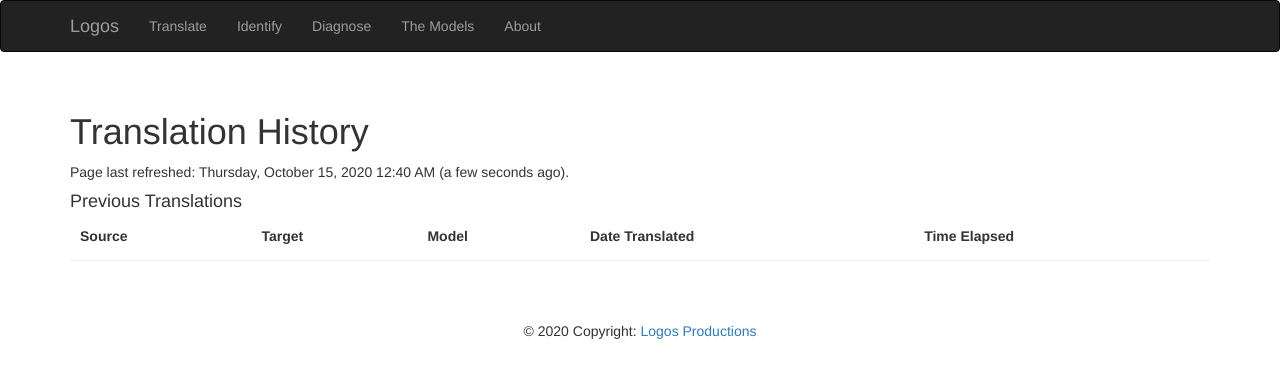
After one commit to davidhaase/logos, a Flask app: page /translationhistory in a window 1280 px wide. The commit adds this page. Shown: the top 378 px of the page. Run offline with Flask 2, Linux system fonts and the light colour scheme; data that the repository does not hold is empty; parts of the project's set-up code (start-up, migrations or seed data) failed here and were passed over; some libraries are stand-ins or nearby versions.

Commit message:
Moved Translation History table to its own page

```diff
--- a/app/main/views.py
+++ b/app/main/views.py
@@ -294,10 +294,6 @@ def themodels():
     #     form.form_selection_number_of_sentences.data= session['subset']
 
 
-
-
-
-
 @main.route('/about', methods=['GET', 'POST'])
 def about():
     form = PopulateTablesForm()
@@ -416,6 +412,27 @@ def about():
 
     return render_template('about.html', form=form, form_list=session.get('form_list'))
 
+@main.route('/translationhistory', methods=['GET'])
+def translationhistory():
+    # LOAD VARIABLES for the PAGE in GENERAL
+    # Display a table of all the translations made so far
+    Translations = Translation()
+    table_of_translation_history = [
+        [   datetime.strptime(translation['date_created'], "%m/%d/%Y, %H:%M:%S"),
+            translation['input_string'],
+            translation['source_lang_en'],
+            translation['output_string'],
+            translation['target_lang_en'],
+            translation['build_name'],
+            translation['duration']
+        ]
+        for translation in Translations.scan()
+    ]
+    return render_template(
+        'translationhistory.html',
+        table_of_translation_history=table_of_translation_history,
+        current_time=datetime.utcnow())
+
 @main.route('/themodels/<engine_name>', methods=['GET', 'POST'])
 def enginedetail(engine_name):
 
--- a/app/templates/about.html
+++ b/app/templates/about.html
@@ -5,6 +5,7 @@
 
 {% block page_content %}
 {{ wtf.quick_form(form) }}
+
 <div class="page-header">
     <h1>About the Logos Translator Project</h1>
     <p>Lorem ipsum dolor sit amet, consectetur adipiscing elit. Vestibulum egestas accumsan ante, a blandit purus aliquet eget. Aliquam faucibus tempus nibh, vitae porttitor lectus pulvinar vitae. Pellentesque in lacus sed libero porta vestibulum ac et quam. Suspendisse gravida efficitur sem non mattis. Nulla bibendum rutrum dui, non varius ipsum pharetra eu. Morbi porttitor tincidunt mauris non blandit. Integer blandit commodo aliquet. Duis vel mollis ipsum, vitae dictum ex. Mauris ultricies sem in accumsan ornare. Proin diam augue, molestie a quam nec, tincidunt porta dolor. Integer congue, purus vel suscipit tincidunt, magna mi consectetur nibh, vitae molestie tellus sapien a nisi. Integer malesuada purus hendrerit pellentesque elementum. Interdum et malesuada fames ac ante ipsum primis in faucibus. Sed finibus fringilla velit. Nulla egestas, elit pharetra consectetur molestie, nibh ex tempor metus, quis tempus quam est non lacus. Donec at feugiat magna.</p>
--- /dev/null
+++ b/app/templates/translationhistory.html
@@ -0,0 +1,44 @@
+{% extends "base.html" %}
+{% import "bootstrap/wtf.html" as wtf %}
+
+
+{% block page_content %}
+<div class="page-header">
+    <h1>Translation History</h1>
+    <p>Page last refreshed: {{ moment(current_time).format('LLLL') }}
+      ({{ moment(current_time).fromNow(refresh=True) }}).</p>
+    <h4>Previous Translations</h4>
+        <table style="width:100%">
+            <!-- <caption>Translation History</caption> -->
+            <tr>
+            <th>Source</th>
+            <th>Target</th>
+            <th>Model</th>
+            <th>Date Translated</th>
+            <th>Time Elapsed</th>
+            </tr>
+            {% for translation in table_of_translation_history %}
+            <tr>
+            <td>({{ translation[2] }}) {{ translation[1] }}</td>
+            <td>({{ translation [4] }}) {{ translation[3] }}</td>
+            <td><a href="/themodels" target="_blank">{{ translation[5] }}</a></td>
+            <td>{{ moment(translation[0]).format('lll') }} ({{ moment(translation[0]).fromNow(refresh=True) }})</td>
+            <td>{{ translation[6] }}</td>
+            </tr>
+            {% endfor %}
+        </table>
+    </div>
+<br/>
+<br/>
+<!-- Footer -->
+<footer class="page-footer font-small blue pt-4">
+    <!-- Copyright -->
+    <div class="footer-copyright text-center py-3">© 2020 Copyright:
+
+      <a href="https://www.notion.so/Logos-fa312d1eb5504c198090ff0da64bc511" target="_blank"> Logos Productions</a>
+    </div>
+    <!-- Copyright -->
+
+  </footer>
+  <!-- Footer -->
+  {% endblock %}
```
Also changed, not shown: app/templates/index.html (+8 -27 lines), 2 other files.
